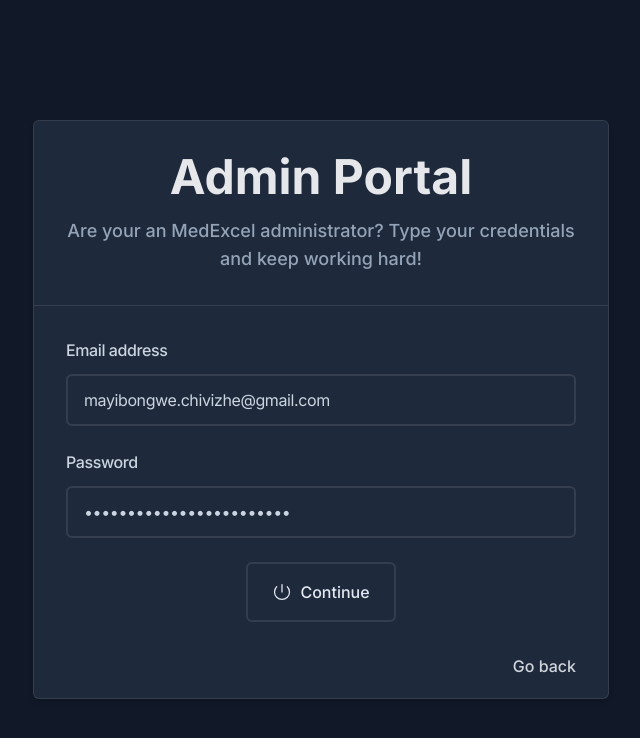
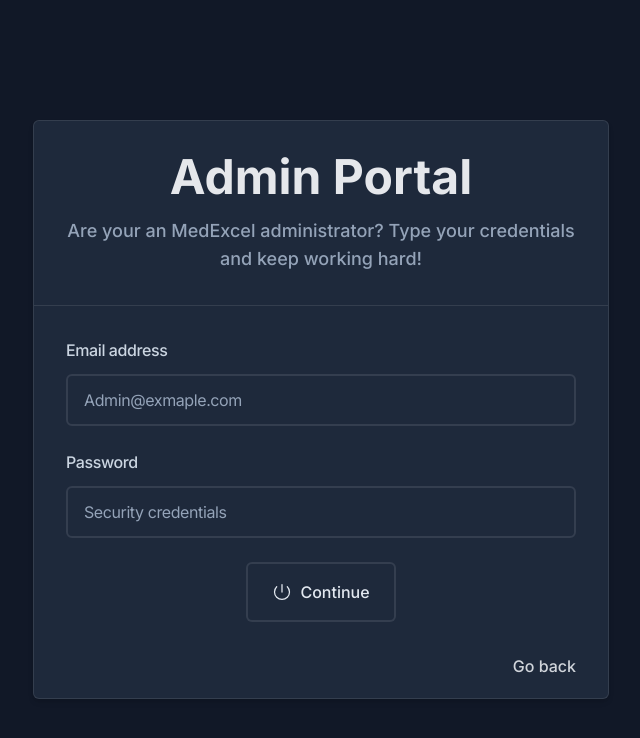
Before and after one commit to DaDasStudios/MedExcel-frontend, a React (Vite) app: page /admin in a window 1280 px wide. Shown: the top 738 px of the page, without its empty margins (319-959 px from the left). Built offline with nearby package versions, Linux system fonts and the light colour scheme.

Commit message:
removing admin credentials from admin panel sign in form

```diff
--- a/src/pages/Admin/components/SigninForm.tsx
+++ b/src/pages/Admin/components/SigninForm.tsx
@@ -13,8 +13,8 @@
 	const { setAdminData } = useAdminContext()
 
 	const formInitialValues = {
-		email: "mayibongwe.chivizhe@gmail.com",
-		password: "administrator mexExc2023",
+		email: "",
+		password: "",
 	}
 
 	const validationSchema = yup.object({
```
